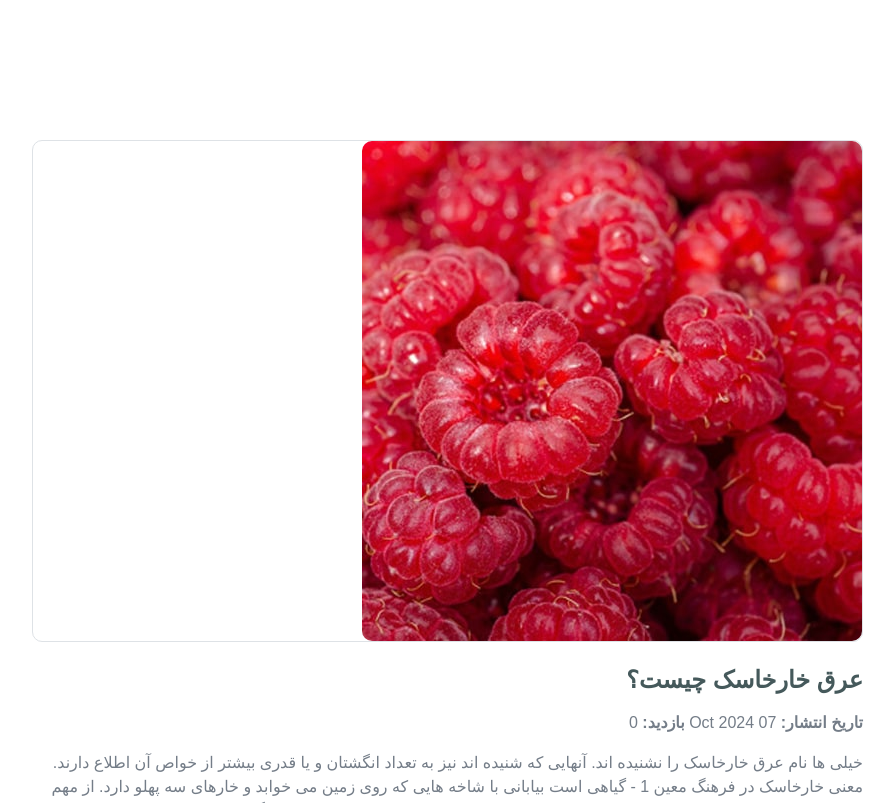
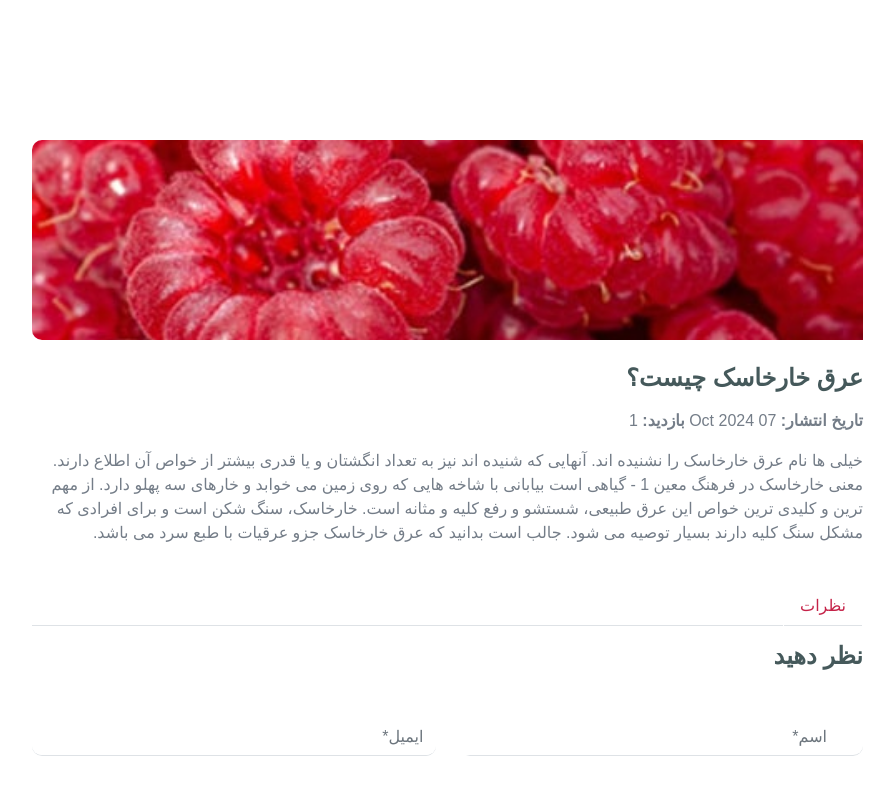
Before and after one commit to hamidrezakhorram/kashangol-website, a Django app: page /articles/1 in a window 1280 px wide. Shown: the part 332-1135 px from the top of the page, without its empty margins (335-1229 px from the left). Run offline with Django 4.2, Linux system fonts and the light colour scheme; data comes from the database, SQL or seed files in the repository; both versions use the stored data as it was after the commit; some libraries are stand-ins or nearby versions; some web fonts are replaced.

Commit message:
articles counte views added

```diff
--- a/articles/views.py
+++ b/articles/views.py
@@ -7,6 +7,7 @@ from django.core.paginator import Paginator , PageNotAnInteger , EmptyPage
 
 def articles_views(request):
     posts = Post.objects.filter(pub_status=True).order_by('published_date')
+
     #pagination
     posts = Paginator(posts , 10)
     try:
@@ -24,6 +25,9 @@ def articles_views(request):
 
 def single_views(request , pid):
     posts = get_object_or_404(Post , pk=pid  , pub_status=True)
+    if posts :
+        posts.counted_views = posts.counted_views + 1
+        posts.save()
     comments = Commentpost.objects.filter(post=posts.id, approved=True).order_by('created_date')
     form = CommentForm()
 
--- a/statics/css/style.css
+++ b/statics/css/style.css
@@ -495,3 +495,16 @@
     line-height: 35px;
 }
 /*** Footer End ***/
+
+
+.image-wrapper {
+    width: 100%;
+    height: 200px;
+    overflow: hidden;
+}
+
+.image-wrapper img {
+    width: 100%;
+    height: 100%;
+    object-fit: cover;
+}
--- a/templates/articles/article-single.html
+++ b/templates/articles/article-single.html
@@ -21,9 +21,11 @@
                     <div class="row g-4">
                         <!-- Main Image -->
                         <div class="col-lg-12">
-                            <div class="border rounded">
-                                <img src="{{ post.image.url }}" class="img-fluid rounded" alt="Article Image">
-                            </div>
+
+                                <div class="image-wrapper">
+                                    <img src="{{ post.image.url }}" class="img-fluid rounded-start" alt="{{ post.title }}">
+                                </div>
+
                         </div>
 
                         <!-- Article Content -->
--- a/templates/articles/article.html
+++ b/templates/articles/article.html
@@ -24,7 +24,9 @@
             <div class="card border-0 shadow-sm">
                 <div class="row g-0">
                     <div class="col-md-4">
-                        <img src="{{post.image.url}}" class="img-fluid rounded-start" alt="Article 1">
+                        <div class="image-wrapper">
+                            <img src="{{ post.image.url }}" class="img-fluid rounded-start" alt="{{ post.title }}">
+                        </div>
                     </div>
                     <div class="col-md-8">
                         <div class="card-body">
```
Also changed, not shown: db.sqlite3.
